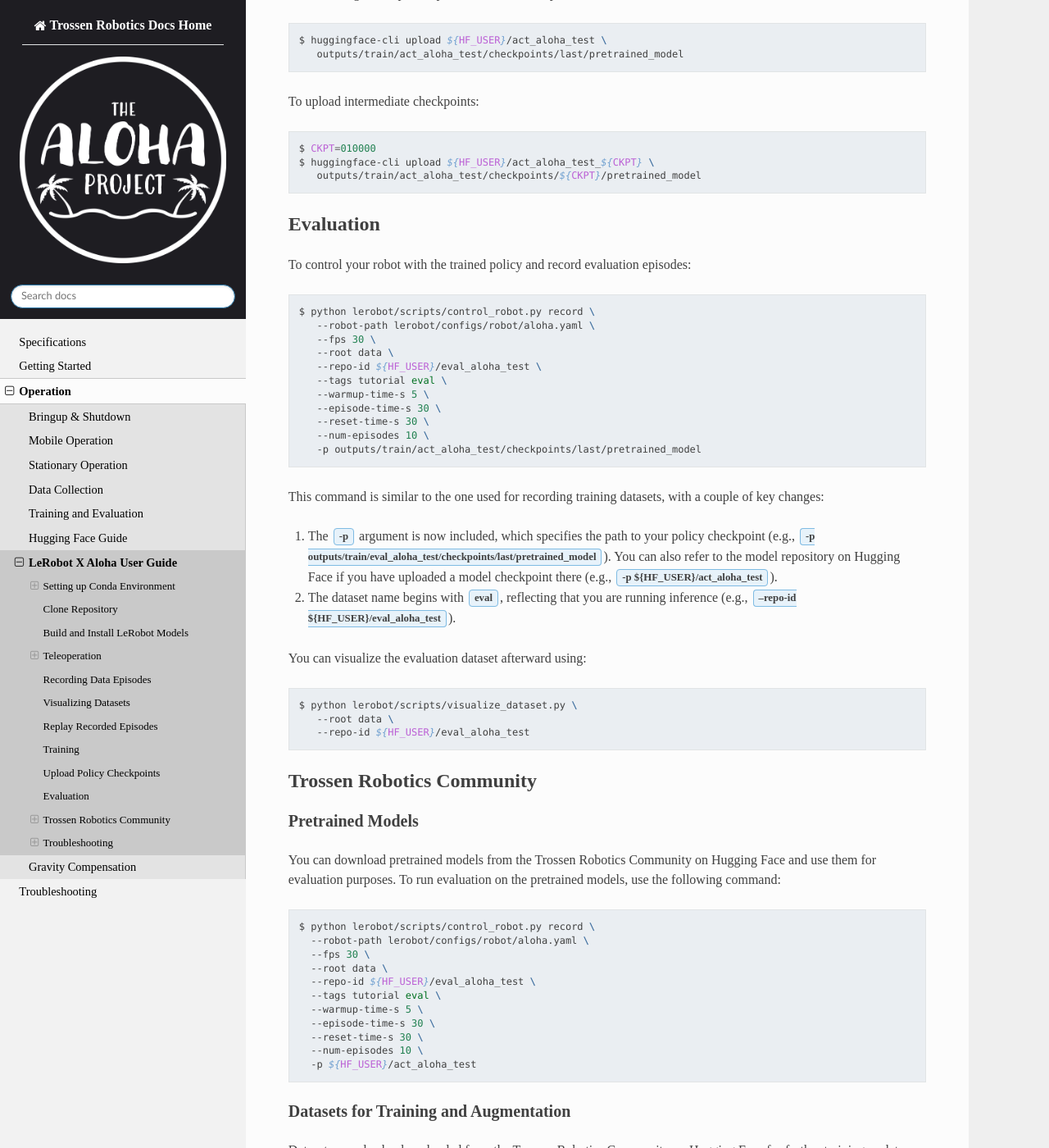
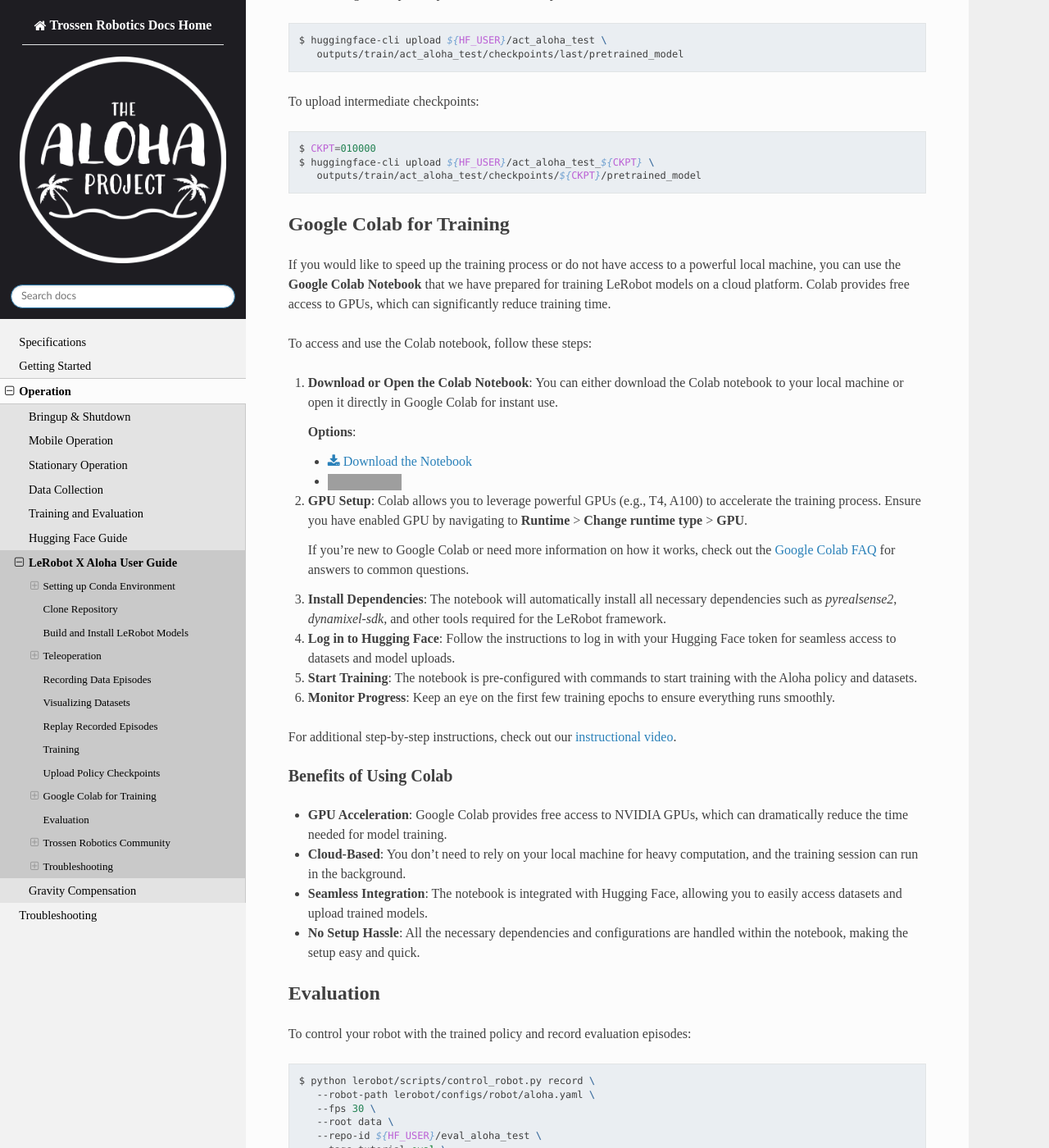
Before and after one commit to TrossenRobotics/aloha_docs, a Sphinx documentation site: the page built from docs/operation/lerobot_guide.rst, in a window 1280 px wide and 1400 px high, scrolled down 5172 px. Shown: the whole window at 82% size. Built offline with Sphinx 7.4.7 and the Read the Docs theme 3.1.0, drawn with Linux system fonts in a browser that asks for light colours; some web fonts are replaced; some of the changed text lies outside the part shown; grey boxes are pictures that could not be loaded.

Commit message:
Adding Documentation for Google Colab. (#28)
* Troubleshoot Lag in Follower Arms

* Reviewed Changes

* Apply suggestions from code review

* Test Github URL

* Added documentation for Google Colab Notebook

* PR Review Changes

* Added video link

* Fixed FAQ Link

---------

Co-authored-by: lukeschmitt-tr <85308904+lukeschmitt-tr@users.noreply.github.com>

```diff
--- a/docs/operation/lerobot_guide.rst
+++ b/docs/operation/lerobot_guide.rst
@@ -229,8 +229,9 @@
    #. The environment is set with :guilabel:`env=aloha_real`.
       This configuration is loaded from :file:`lerobot/configs/env/aloha_real.yaml`.
    #. The device is set to :guilabel:`cuda` to utilize an NVIDIA GPU for training.
-   #. :guilabel:`wandb.enable=true` is used for visualizing training plots via [Weights and Biases](https://docs.wandb.ai/quickstart).
+   #. :guilabel:`wandb.enable=true` is used for visualizing training plots via `Weights and Biases <https://docs.wandb.ai/quickstart>`_.
       Ensure you are logged in by running `wandb login`.
+
 
 Upload Policy Checkpoints
 =========================
@@ -249,6 +250,46 @@
    $ CKPT=010000
    $ huggingface-cli upload ${HF_USER}/act_aloha_test_${CKPT} \
       outputs/train/act_aloha_test/checkpoints/${CKPT}/pretrained_model
+
+Google Colab for Training
+===============================
+
+If you would like to speed up the training process or do not have access to a powerful local machine, you can use the **Google Colab Notebook** that we have prepared for training LeRobot models on a cloud platform.
+Colab provides free access to GPUs, which can significantly reduce training time.
+
+To access and use the Colab notebook, follow these steps:
+
+1. **Download or Open the Colab Notebook**: You can either download the Colab notebook to your local machine or open it directly in Google Colab for instant use.
+
+   **Options**:
+
+   - :download:`Download the Notebook <../files/LeRobot_Notebook.ipynb>`
+
+   - .. raw:: html
+
+      <a target="_blank" href="https://colab.research.google.com/github/TrossenRobotics/aloha_docs/blob/main/docs/images/LeRobot_Notebook.ipynb">
+        <img src="https://colab.research.google.com/assets/colab-badge.svg" alt="Open In Colab"/>
+      </a>
+
+2. **GPU Setup**: Colab allows you to leverage powerful GPUs (e.g., T4, A100) to accelerate the training process.
+   Ensure you have enabled GPU by navigating to **Runtime** > **Change runtime type** > **GPU**.
+
+   If you're new to Google Colab or need more information on how it works, check out the `Google Colab FAQ <https://research.google.com/colaboratory/faq.html>`_ for answers to common questions.
+
+3. **Install Dependencies**: The notebook will automatically install all necessary dependencies such as `pyrealsense2`, `dynamixel-sdk`, and other tools required for the LeRobot framework.
+4. **Log in to Hugging Face**: Follow the instructions to log in with your Hugging Face token for seamless access to datasets and model uploads.
+5. **Start Training**: The notebook is pre-configured with commands to start training with the Aloha policy and datasets.
+6. **Monitor Progress**: Keep an eye on the first few training epochs to ensure everything runs smoothly.
+
+For additional step-by-step instructions, check out our `instructional video <https://www.youtube.com/watch?v=KAdVobQZSBg>`_.
+
+Benefits of Using Colab
+-----------------------
+
+- **GPU Acceleration**: Google Colab provides free access to NVIDIA GPUs, which can dramatically reduce the time needed for model training.
+- **Cloud-Based**: You don’t need to rely on your local machine for heavy computation, and the training session can run in the background.
+- **Seamless Integration**: The notebook is integrated with Hugging Face, allowing you to easily access datasets and upload trained models.
+- **No Setup Hassle**: All the necessary dependencies and configurations are handled within the notebook, making the setup easy and quick.
 
 Evaluation
 ==========
--- /dev/null
+++ b/docs/operation/test.txt
@@ -0,0 +1,3 @@
+https://github.com/TrossenRobotics/aloha_docs/blob/main/docs/images/LeRobot_Notebook.ipynb
+
+https://github.com/shantanuparab-tr/aloha_docs/blob/main/docs/images/LeRobot_Notebook.ipynb
```
Also changed, not shown: docs/files/LeRobot_Notebook.ipynb (added).
